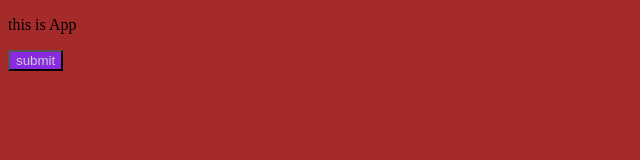
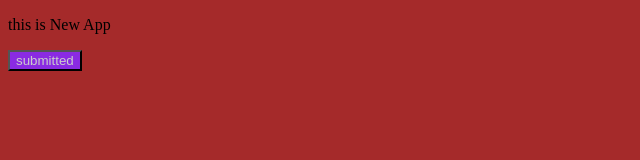
Before and after one commit to VanTien2003/test-Git, a plain HTML site: page index.html in a window 1280 px wide. Shown: the full height of the page, 0-640 px from the left. Drawn offline with Linux system fonts and the light colour scheme.

Commit message:
Update index.html

```diff
--- a/index.html
+++ b/index.html
@@ -9,7 +9,7 @@
     <link rel="stylesheet" href="/index2.css">
 </head>
 <body>
-    <p>this is App</p>
-    <button>submit</button>
+    <p>this is New App</p>
+    <button>submitted</button>
 </body>
 </html>
```
